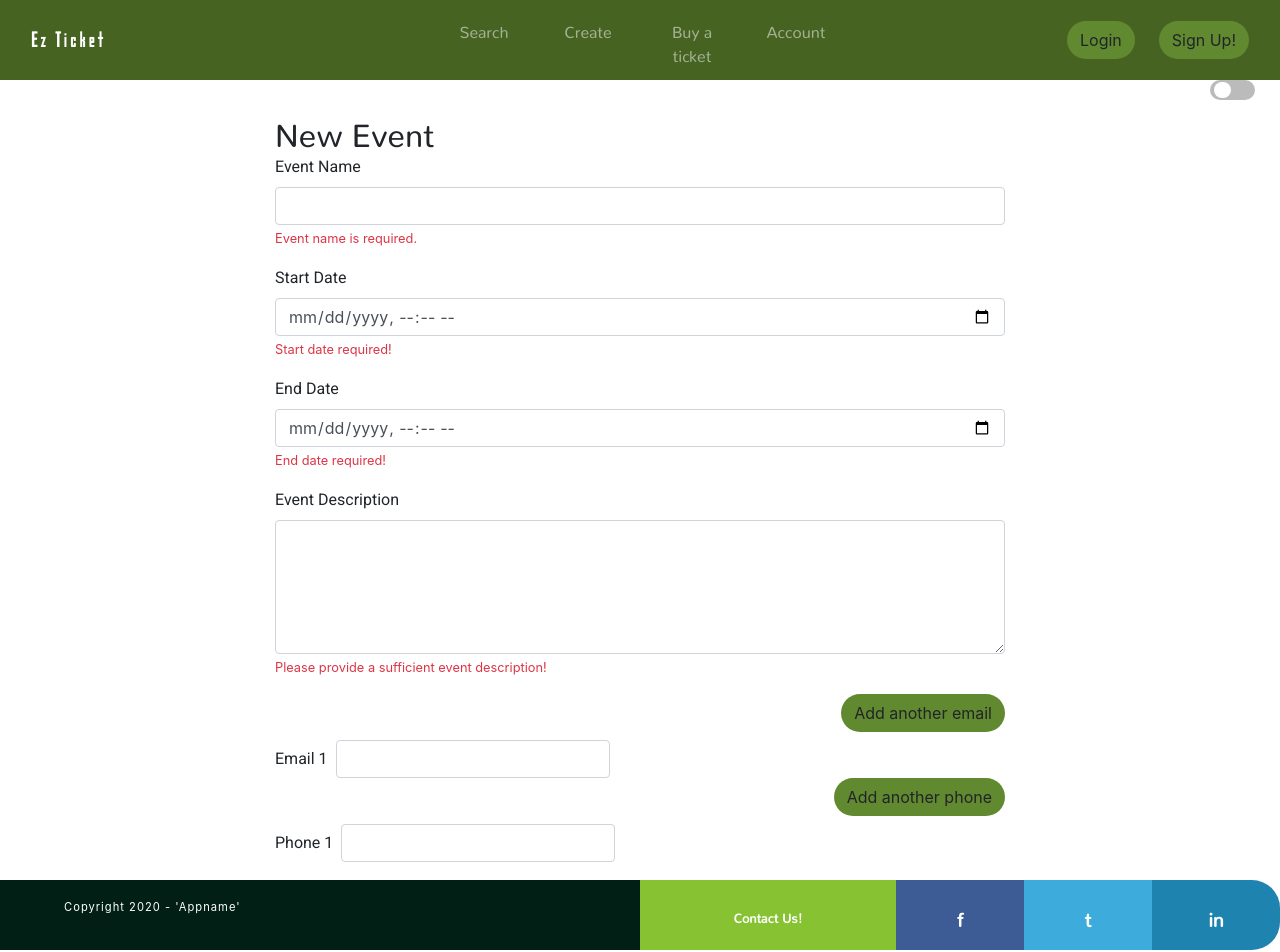
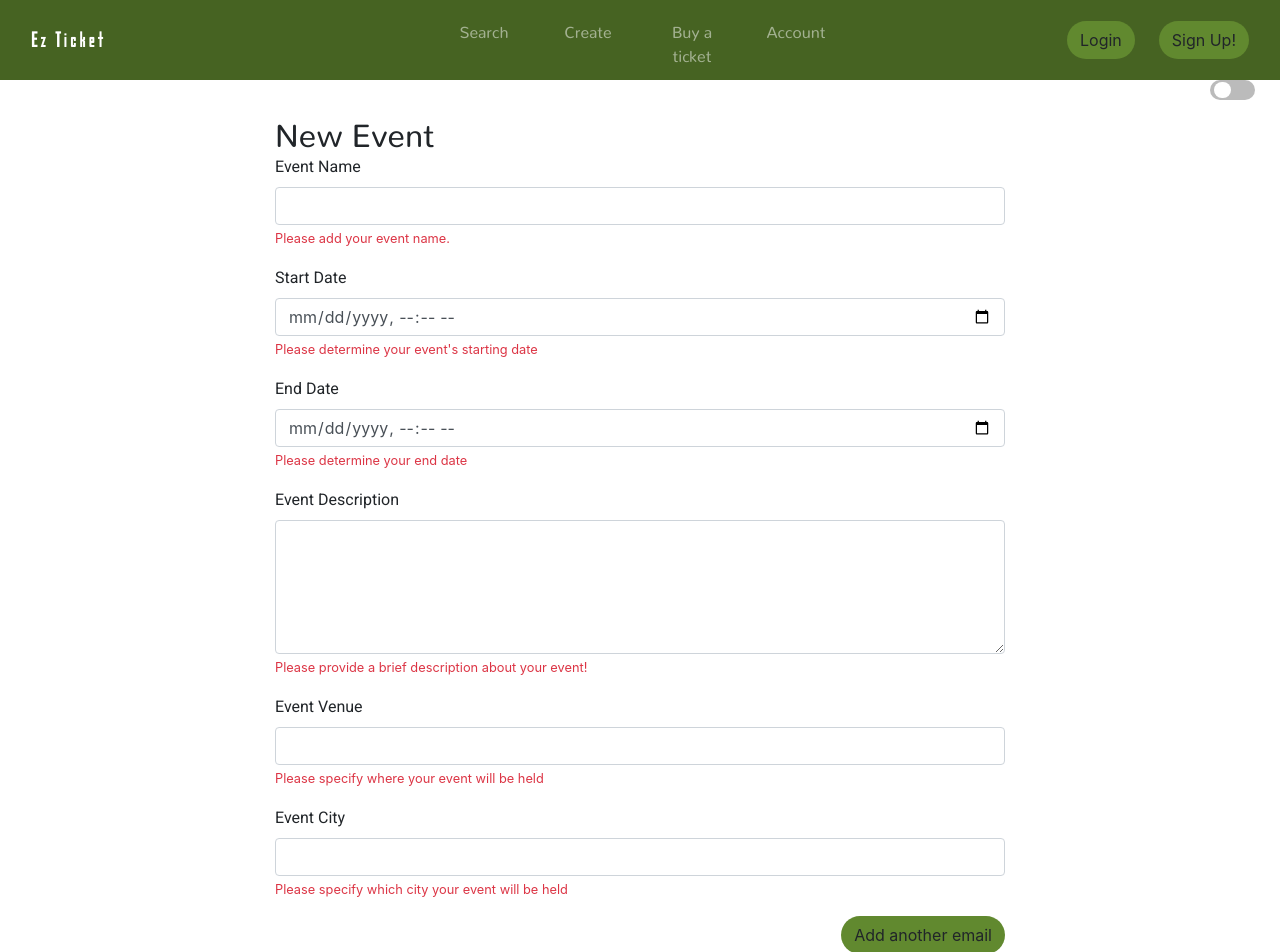
Before and after one commit to nicholasm185/WASD-FP, an Angular app: page /create in a window 1280 px wide. Shown: the top 952 px of the page. Built offline with nearby package versions, Linux system fonts and the light colour scheme.

Commit message:
location form added, footer adjustments

```diff
--- a/src/app/create-event/create-event.component.html
+++ b/src/app/create-event/create-event.component.html
@@ -49,7 +49,7 @@
           <label for="name">Event Name</label>
           <input class="form-control" type="text" formControlName="name" id="name">
           <small *ngIf="!eventForm.controls.name.valid" class="text-danger">
-            Event name is required.
+            Please add your event name.
           </small>
         </div>
 
@@ -57,7 +57,7 @@
           <label for="startDate">Start Date</label>
           <input class="form-control" type="datetime-local" min="{{minDate}}" formControlName="startDate" id="startDate">
           <small *ngIf="!eventForm.controls.startDate.valid" class="text-danger">
-            Start date required!
+            Please determine your event's starting date
           </small>
         </div>
 
@@ -65,7 +65,7 @@
           <label for="endDate">End Date</label>
           <input class="form-control" type="datetime-local" formControlName="endDate" id="endDate">
           <small *ngIf="!eventForm.controls.endDate.valid" class="text-danger">
-            End date required!
+            Please determine your end date
           </small>
         </div>
 
@@ -73,7 +73,23 @@
           <label for="eventDescription">Event Description</label>
           <textarea rows="5" class="form-control" type="text" formControlName="eventDescription" id="eventDescription">Event Description</textarea>
           <small *ngIf="!eventForm.controls.eventDescription.valid" class="text-danger">
-            Please provide a sufficient event description!
+            Please provide a brief description about your event!
+          </small>
+        </div>
+
+        <div class="form-group">
+          <label for="location">Event Venue</label>
+          <input class="form-control" type="text" formControlName="venue" id="venue">
+          <small *ngIf="!eventForm.controls.venue.valid" class="text-danger">
+            Please specify where your event will be held
+          </small>
+        </div>
+
+        <div class="form-group">
+          <label for="location">Event City</label>
+          <input class="form-control" type="text" formControlName="city" id="city">
+          <small *ngIf="!eventForm.controls.city.valid" class="text-danger">
+            Please specify which city your event will be held
           </small>
         </div>
 
@@ -102,13 +118,13 @@
             </div>
           </div>
         </div>
-
-
-        <button type="submit" class="btn btn-green mt-5" >Submit</button>
+        <div class="center">
+        <button type="submit" class="btn btn-green mt-5">Create Event</button>
+      </div>
       </form>
     </div>
     <div class="col-md-2"></div>
   </div>
 </div>
+
 </body>
-</html>
--- a/src/app/create-event/create-event.component.ts
+++ b/src/app/create-event/create-event.component.ts
@@ -15,7 +15,7 @@ export class CreateEventComponent implements OnInit {
   public eventForm: FormGroup;
   storedTheme: string = localStorage.getItem('theme');
   minDate;
-  constructor(private  fb: FormBuilder, private datePipe: DatePipe) {
+  constructor(private fb: FormBuilder, private datePipe: DatePipe) {
     this.minDate = this.datePipe.transform(new Date(), 'yyyy-MM-ddThh:mm');
   }
 
@@ -25,6 +25,8 @@ export class CreateEventComponent implements OnInit {
       eventDescription: ['', [Validators.required, Validators.minLength(12)]],
       startDate: ['', [Validators.required]],
       endDate: ['', [Validators.required]],
+      venue: ['', [Validators.required, Validators.minLength(12)]],
+      city: ['', [Validators.required]],
       contactEmails: this.fb.array([
         this.fb.control('')
       ]),
--- a/src/app/interfaces/event.ts
+++ b/src/app/interfaces/event.ts
@@ -2,6 +2,8 @@ export interface Event {
   name: string;
   startDate: Date;
   endDate: Date;
+  //location: string[];
+  city: string;
   contactEmail: string[];
   contactPhone: number[];
 }
--- a/src/styles.css
+++ b/src/styles.css
@@ -96,8 +96,9 @@ p{
 
 html, body{
   background-color: var(--bg-color);
-  height: 100%;
+  height: auto;
   margin: 0;
+  min-height: 100vh;
 }
 
 /*div{
@@ -105,8 +106,8 @@ html, body{
 }*/
 
 .light {
-  margin: 0; font-family: Nunito, "Helvetica Neue", sans-serif;
-  --primary-color: #026126;
+  margin: 0; padding-bottom:40px; font-family: Nunito, "Helvetica Neue", sans-serif;
+  --primary-color: #041610;
   --secondary-color: #536390;
   --font-color: #424242;
   --bg-color: #e7e7e7;
@@ -117,7 +118,7 @@ html, body{
 }
 
 .dark {
-  margin: 0; font-family: Nunito, "Helvetica Neue", sans-serif;
+  margin: 0; padding-bottom:40px; font-family: Nunito, "Helvetica Neue", sans-serif;
   --primary-color: #86C232;
   --secondary-color: #818cab;
   --font-color: #e1e1ff;
@@ -133,6 +134,10 @@ html.transition *:before,
 html.transition *:after {
   transition: all 750ms !important;
   transition-delay: 0 !important;
+}
+
+.center{
+  text-align: center;
 }
 
 .theme-switcher-wrap {
@@ -209,7 +214,7 @@ html.transition *:after {
   align-items: center;
 }
 
-.main-search{
+.main-search {
   border-width: 0px;
   border-radius: 20px;
   border-bottom-color: #424242;
@@ -235,7 +240,9 @@ html.transition *:after {
   background-color: white;
   transition: all 0.3s;
 }
-
+.margin{
+  margin: 10 10 10 10;
+}
 * {
   margin: 0;
   padding: 0;
@@ -247,12 +254,14 @@ html.transition *:after {
 footer {
   width: 100%;
   position: relative;
-  bottom:0px;
+  bottom: 0;
   display: inline-block;
   margin: 0 0;
   height: 70px;
+  background-color: #041610;
 
 }
+
 footer .copyright {
   width: 50%;
   float: left;
@@ -337,10 +346,10 @@ input::-webkit-inner-spin-button {
   margin: 0;
 }
 
-#footer {
+/*#footer {
   position: relative;
   left: 0;
   bottom: 0;
   width: 100%;
-  /*text-align: center;*/
-}
+  /*text-align: center;
+}*/
```
